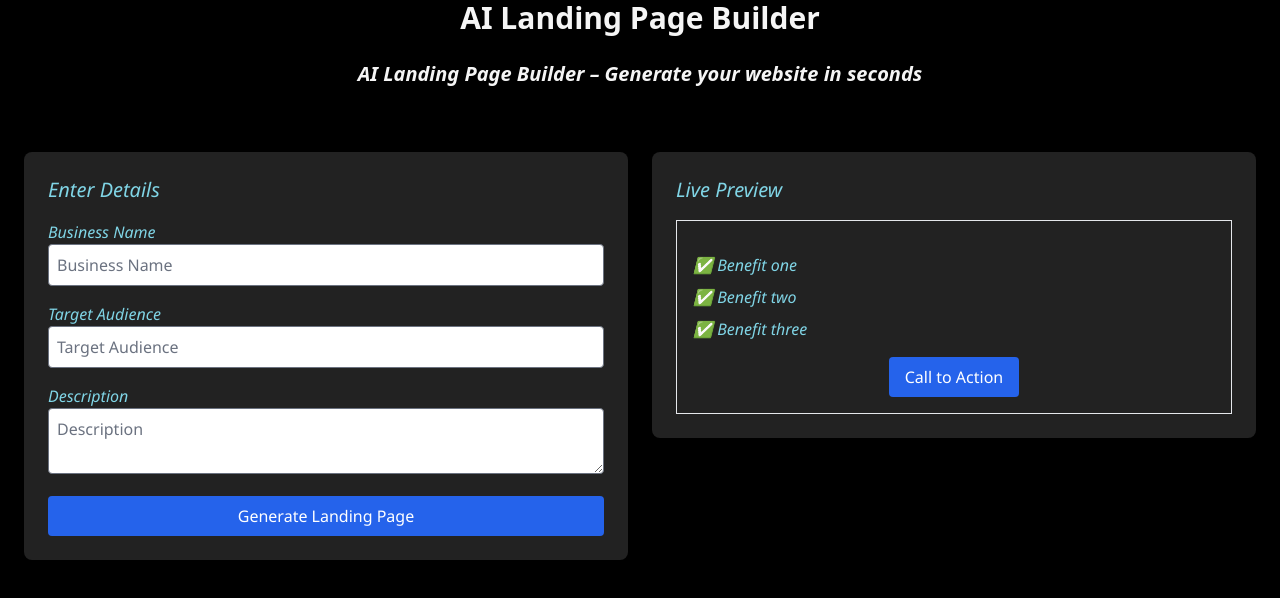
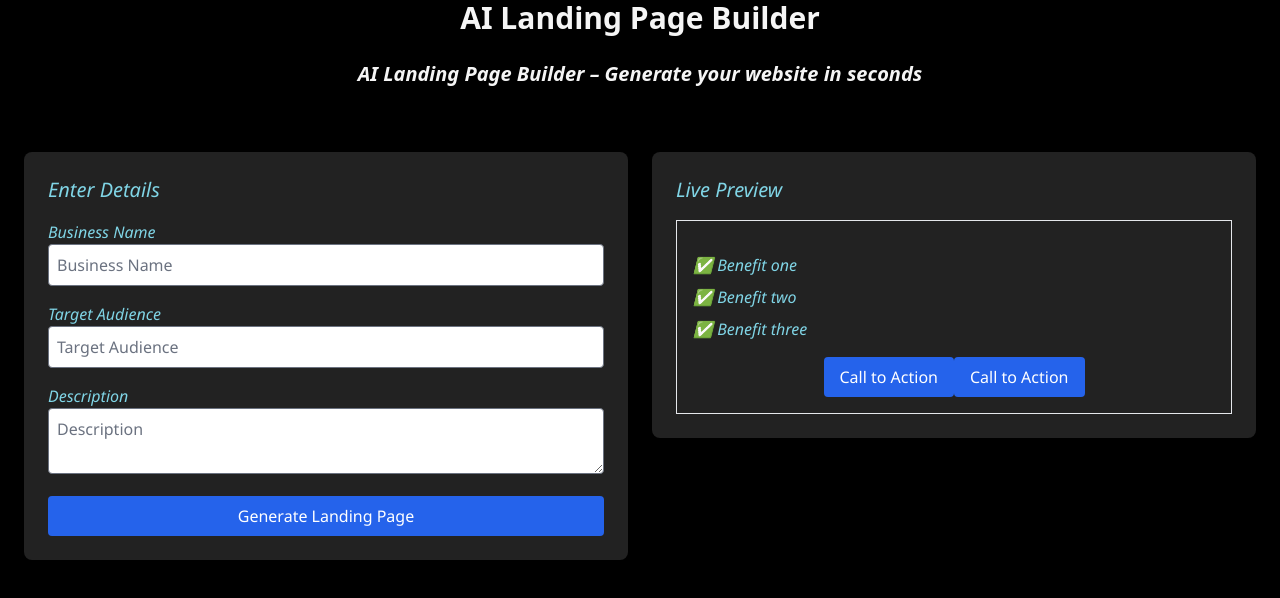
Before and after one commit to iqraghori/AI-landing-builder, a React (Create React App) app: page / in a window 1280 px wide. Shown: the top 598 px of the page. Built offline with nearby package versions, Linux system fonts and the light colour scheme; no server answers.

Commit message:
Fix OpenAI API integration

```diff
--- a/src/components/LivePreview.js
+++ b/src/components/LivePreview.js
@@ -13,7 +13,10 @@
             ))}
           </ul>
           <button className="mt-4 bg-blue-600 text-white px-4 py-2 rounded">
-          {data.cta || "Call to Action" }
+            {data.cta || "Call to Action"}
+          </button>
+          <button className="mt-4 bg-blue-600 text-white px-4 py-2 rounded">
+            {data.cta || "Call to Action"}
           </button>
         </div>
       </div>
```
Lines whose indentation alone changed are shown as unchanged.
